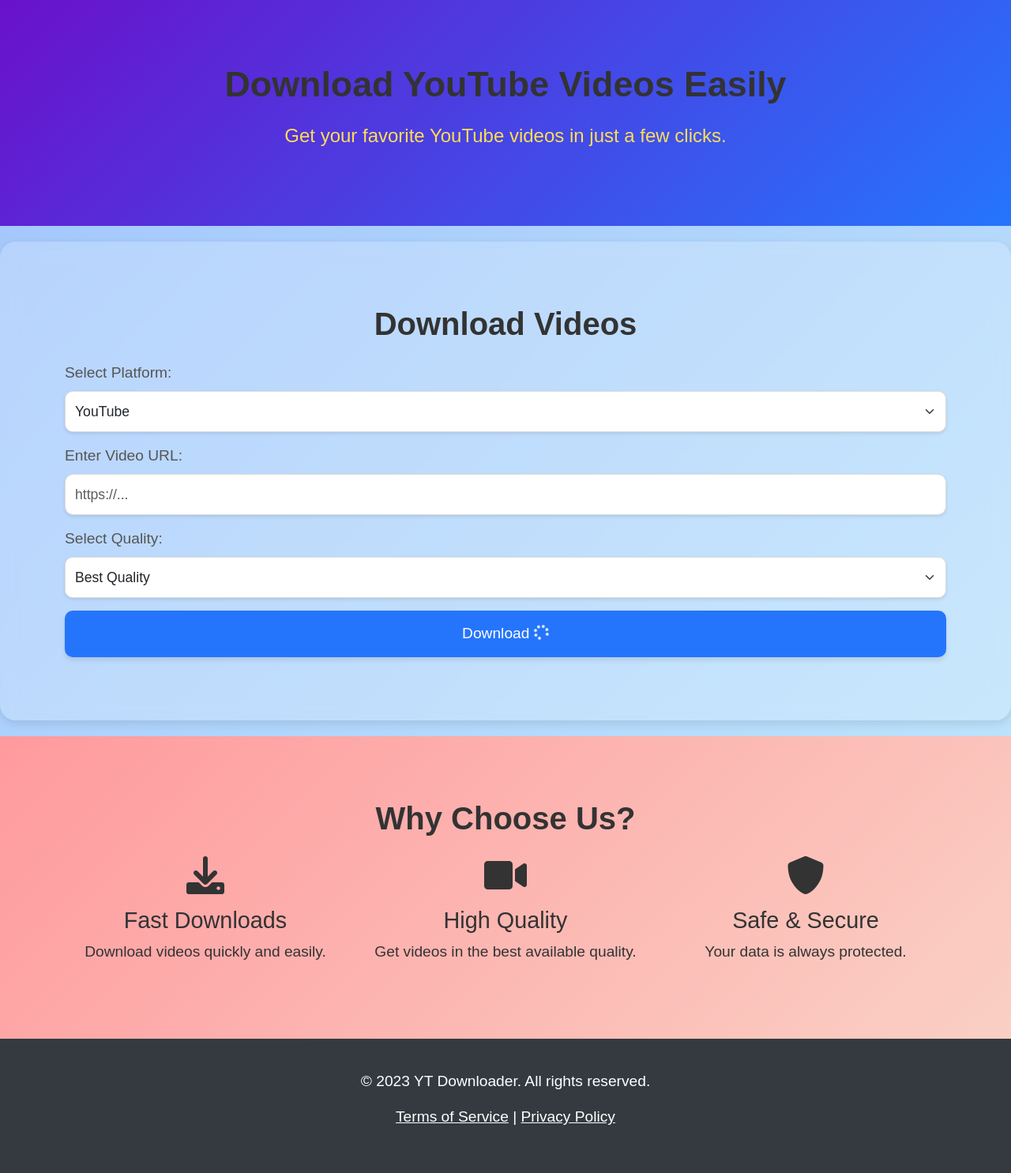
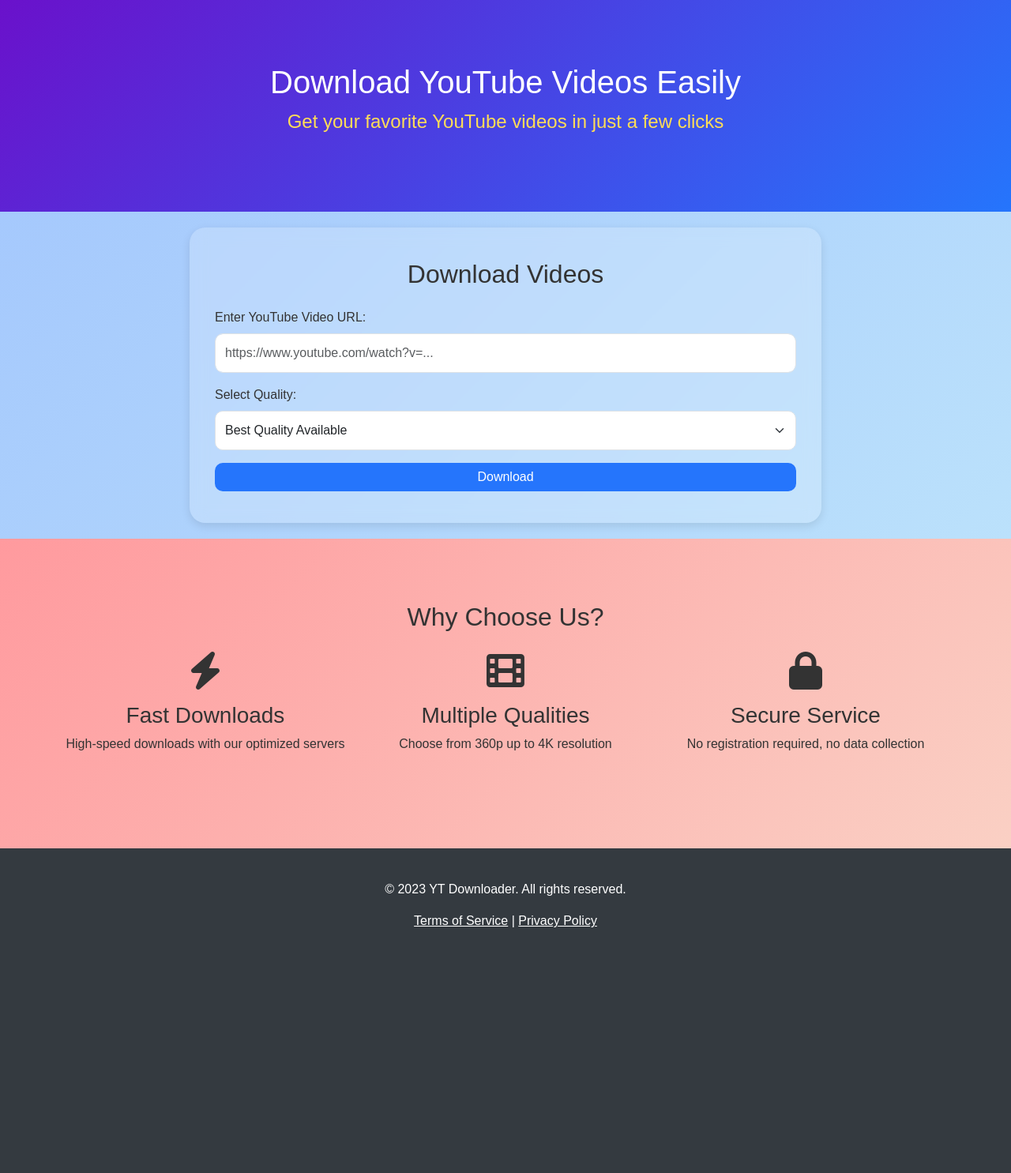
Before and after one commit to 12-anupam/ytd, a Flask app: page / in a window 1280 px wide. Shown: the part 60-1545 px from the top of the page at 79% size. After the commit the page ends 1234 px from the top, so only its background shows below. Run offline with Flask 3, Linux system fonts and the light colour scheme; some libraries are stand-ins or nearby versions.

Commit message:
Update index.html

```diff
--- a/templates/index.html
+++ b/templates/index.html
@@ -7,253 +7,112 @@
     <link href="https://cdn.jsdelivr.net/npm/bootstrap@5.3.0/dist/css/bootstrap.min.css" rel="stylesheet">
     <link rel="stylesheet" href="https://cdnjs.cloudflare.com/ajax/libs/font-awesome/6.0.0/css/all.min.css">
     <style>
-        /* Apply a gradient background to the body */
         body {
             font-family: 'Arial', sans-serif;
             background: linear-gradient(135deg, #a1c4fd, #c2e9fb);
             margin: 0;
             padding: 0;
-            display: flex;
-            flex-direction: column;
-            align-items: center;
             min-height: 100vh;
         }
 
-        /* Navbar */
         .navbar {
-            background-color: #343a40; /* Dark background for navbar */
-            width: 100%; /* Full width */
-            padding: 10px 0; /* Padding for navbar */
+            background-color: #343a40;
+            width: 100%;
+            padding: 10px 0;
         }
 
         .navbar-brand {
-            margin: 0 auto; /* Center the navbar brand */
+            margin: 0 auto;
             font-weight: 600;
-            color: white !important; /* Ensure text is white */
+            color: white !important;
         }
 
-        /* Hero Section */
         .hero-section {
-            background: linear-gradient(135deg, #6a11cb, #2575fc); /* Gradient background */
-            padding: 80px 20px; /* Increased padding */
+            background: linear-gradient(135deg, #6a11cb, #2575fc);
+            padding: 80px 20px;
             text-align: center;
             color: white;
-            width: 100%; /* Full width */
+            width: 100%;
         }
 
         .hero-section .lead {
-            color: #ffdd57; /* Yellow text color */
-            font-size: 1.5rem; /* Increased font size */
+            color: #ffdd57;
+            font-size: 1.5rem;
             font-weight: 500;
         }
 
-        /* Download Section */
         .download-section {
-            background: rgba(255, 255, 255, 0.2); /* Glass background */
-            backdrop-filter: blur(10px); /* Glass effect */
-            padding: 80px 20px; /* Increased padding */
+            background: rgba(255, 255, 255, 0.2);
+            backdrop-filter: blur(10px);
+            padding: 40px 20px;
             color: #333;
-            width: 100%; /* Full width */
-            border-radius: 20px; /* Rounded corners */
+            width: 90%;
+            max-width: 800px;
+            border-radius: 20px;
             box-shadow: 0 4px 12px rgba(0, 0, 0, 0.1);
-            margin: 20px 0;
+            margin: 20px auto;
         }
 
-        .download-section h2 {
-            font-size: 2.5rem; /* Increased font size */
-            margin-bottom: 40px; /* Increased margin */
+        .features-section {
+            background: linear-gradient(135deg, #ff9a9e, #fad0c4);
+            padding: 80px 20px;
+            color: #333;
+            width: 100%;
         }
 
-        .download-section label {
-            font-size: 1.2rem; /* Increased font size */
+        .footer {
+            background: #343a40;
+            color: white;
+            padding: 40px 20px;
+            text-align: center;
+            width: 100%;
+            margin-top: auto;
         }
 
-        .download-section input,
-        .download-section select {
-            font-size: 1.1rem; /* Increased font size */
-            padding: 12px; /* Increased padding */
-        }
-
-        .download-section button {
-            font-size: 1.2rem; /* Increased font size */
-            padding: 15px; /* Increased padding */
-        }
-
-        /* Features Section */
-        .features-section {
-            background: linear-gradient(135deg, #ff9a9e, #fad0c4); /* Gradient background */
-            padding: 80px 20px; /* Increased padding */
-            color: #333;
-            width: 100%; /* Full width */
-        }
-
-        .features-section h2 {
-            font-size: 2.5rem; /* Increased font size */
-            margin-bottom: 40px; /* Increased margin */
-        }
-
-        .features-section h3 {
-            font-size: 1.8rem; /* Increased font size */
-        }
-
-        .features-section p {
-            font-size: 1.2rem; /* Increased font size */
-        }
-
-        /* Footer */
-        .footer {
-            background: #343a40; /* Dark background for footer */
-            color: white;
-            padding: 40px 20px; /* Increased padding */
-            text-align: center;
-            width: 100%; /* Full width */
-        }
-
-        .footer p {
-            font-size: 1.2rem; /* Increased font size */
-        }
-
-        /* Hidden class */
         .hidden {
             display: none;
         }
 
-        /* Buttons */
         .btn-primary {
             background-color: #2575fc;
             border: none;
-            border-radius: 10px; /* Rounded corners */
+            border-radius: 10px;
             font-weight: 500;
-            box-shadow: 0 4px 6px rgba(0, 0, 0, 0.1); /* Button shadow */
             transition: all 0.3s ease;
         }
 
         .btn-primary:hover {
             background-color: #1a5bbf;
-            transform: translateY(-2px); /* Slight lift on hover */
-            box-shadow: 0 6px 8px rgba(0, 0, 0, 0.15); /* Enhanced shadow on hover */
+            transform: translateY(-2px);
         }
 
-        /* Form controls */
         .form-control, .form-select {
-            border-radius: 10px; /* Rounded corners */
-            border: 1px solid #ddd;
-            font-weight: 400;
-            box-shadow: 0 2px 4px rgba(0, 0, 0, 0.1); /* Input shadow */
-            transition: all 0.3s ease;
+            border-radius: 10px;
+            padding: 12px;
         }
 
-        .form-control:focus, .form-select:focus {
-            border-color: #2575fc;
-            box-shadow: 0 4px 8px rgba(37, 117, 252, 0.2); /* Enhanced shadow on focus */
+        .alert {
+            border-radius: 10px;
         }
 
-        /* Alerts */
-        .alert-success {
-            background-color: rgba(212, 237, 218, 0.8); /* Semi-transparent background */
-            backdrop-filter: blur(10px); /* Glass effect */
-            color: #155724;
-            border: 1px solid #c3e6cb;
-            border-radius: 10px; /* Rounded corners */
+        #download-progress {
+            margin-top: 15px;
+            display: none;
         }
 
-        .alert-danger {
-            background-color: rgba(248, 215, 218, 0.8); /* Semi-transparent background */
-            backdrop-filter: blur(10px); /* Glass effect */
-            color: #721c24;
-            border: 1px solid #f5c6cb;
-            border-radius: 10px; /* Rounded corners */
+        .progress-bar {
+            transition: width 0.3s ease;
         }
 
-        /* Headings */
-        h1 {
-            margin-bottom: 20px;
-            color: #333;
-            font-size: 2.8rem; /* Increased font size */
-            font-weight: 600;
+        @media (max-width: 768px) {
+            .download-section {
+                width: 95%;
+                padding: 30px 15px;
             }
 
-        h2 {
-            font-weight: 600;
+            .hero-section .lead {
+                font-size: 1.2rem;
             }
-
-        h3 {
-            font-weight: 500;
-        }
-
-        /* Labels */
-        label {
-            display: block;
-            margin: 15px 0 5px;
-            font-weight: 500;
-            color: #555;
-        }
-
-        /* Inputs and selects */
-        input, select {
-            width: 100%;
-            padding: 10px;
-            margin-bottom: 15px;
-            border: 1px solid #ccc;
-            border-radius: 10px; /* Rounded corners */
-            font-size: 14px;
-        }
-
-        /* Buttons */
-        button {
-            width: 100%;
-            padding: 12px;
-            background-color: #28a745;
-            color: white;
-            border: none;
-            border-radius: 10px; /* Rounded corners */
-            font-size: 16px;
-            cursor: none; /* Disable cursor by default */
-            display: flex;
-            align-items: center;
-            justify-content: center;
-            gap: 10px;
-            font-weight: 500;
-            box-shadow: 0 4px 6px rgba(0, 0, 0, 0.1); /* Button shadow */
-            transition: all 0.3s ease;
-        }
-
-        button:not(:disabled) {
-            cursor: pointer; /* Enable cursor when the button is not disabled */
-        }
-
-        button:disabled {
-            background-color: #6c757d;
-            cursor: not-allowed;
-        }
-
-        button:hover:not(:disabled) {
-            background-color: #218838;
-            transform: translateY(-2px); /* Slight lift on hover */
-            box-shadow: 0 6px 8px rgba(0, 0, 0, 0.15); /* Enhanced shadow on hover */
-        }
-
-        /* Spinner */
-        .spinner {
-            display: inline-block;
-        }
-
-        /* Messages */
-        .message {
-            margin-top: 20px;
-            padding: 15px;
-            border-radius: 10px; /* Rounded corners */
-            font-size: 14px;
-        }
-
-        .message a {
-            color: #155724;
-            font-weight: 600;
-            text-decoration: none;
-        }
-
-        .message a:hover {
-            text-decoration: underline;
         }
     </style>
 </head>
@@ -269,7 +128,7 @@
     <section class="hero-section">
         <div class="container">
             <h1>Download YouTube Videos Easily</h1>
-            <p class="lead">Get your favorite YouTube videos in just a few clicks.</p>
+            <p class="lead">Get your favorite YouTube videos in just a few clicks</p>
         </div>
     </section>
 
@@ -277,33 +136,33 @@
     <section id="download" class="download-section">
         <div class="container">
             <h2 class="text-center mb-4">Download Videos</h2>
-            <form id="download-form" method="POST" class="mt-4">
+            <form id="download-form" class="mt-4">
                 <div class="mb-3">
-                    <label for="platform" class="form-label">Select Platform:</label>
-                    <select id="platform" name="platform" class="form-select" required>
-                        <option value="youtube">YouTube</option>
-                        <option value="instagram">Instagram</option>
-                        <option value="twitter">Twitter (X)</option>
-                    </select>
-                </div>
-                <div class="mb-3">
-                    <label for="url" class="form-label">Enter Video URL:</label>
-                    <input type="text" id="url" name="url" class="form-control" placeholder="https://..." required>
+                    <label for="url" class="form-label">Enter YouTube Video URL:</label>
+                    <input type="text" id="url" name="url" class="form-control"
+                           placeholder="https://www.youtube.com/watch?v=..." required>
                 </div>
                 <div class="mb-3">
                     <label for="quality" class="form-label">Select Quality:</label>
                     <select id="quality" name="quality" class="form-select" required>
-                        <option value="best">Best Quality</option>
+                        <option value="best">Best Quality Available</option>
+                        <option value="2160">4K (2160p)</option>
+                        <option value="1440">1440p</option>
+                        <option value="1080">1080p</option>
+                        <option value="720">720p</option>
+                        <option value="480">480p</option>
                         <option value="360">360p</option>
-                        <option value="480">480p</option>
-                        <option value="720">720p</option>
-                        <option value="1080">1080p</option>
                     </select>
                 </div>
                 <button type="submit" id="download-button" class="btn btn-primary w-100">
                     <span id="button-text">Download</span>
                     <span id="button-spinner" class="spinner hidden"><i class="fas fa-spinner fa-spin"></i></span>
                 </button>
+
+                <div id="download-progress" class="progress mt-3">
+                    <div id="progress-bar" class="progress-bar progress-bar-striped progress-bar-animated"
+                         role="progressbar" style="width: 0%"></div>
+                </div>
             </form>
             <div id="message" class="mt-4 alert hidden"></div>
         </div>
@@ -314,20 +173,20 @@
         <div class="container">
             <h2 class="text-center mb-4">Why Choose Us?</h2>
             <div class="row">
-                <div class="col-md-4 text-center">
-                    <i class="fas fa-download fa-3x mb-3"></i>
+                <div class="col-md-4 text-center mb-4">
+                    <i class="fas fa-bolt fa-3x mb-3"></i>
                     <h3>Fast Downloads</h3>
-                    <p>Download videos quickly and easily.</p>
+                    <p>High-speed downloads with our optimized servers</p>
                 </div>
-                <div class="col-md-4 text-center">
-                    <i class="fas fa-video fa-3x mb-3"></i>
-                    <h3>High Quality</h3>
-                    <p>Get videos in the best available quality.</p>
+                <div class="col-md-4 text-center mb-4">
+                    <i class="fas fa-film fa-3x mb-3"></i>
+                    <h3>Multiple Qualities</h3>
+                    <p>Choose from 360p up to 4K resolution</p>
                 </div>
-                <div class="col-md-4 text-center">
-                    <i class="fas fa-shield-alt fa-3x mb-3"></i>
-                    <h3>Safe & Secure</h3>
-                    <p>Your data is always protected.</p>
+                <div class="col-md-4 text-center mb-4">
+                    <i class="fas fa-lock fa-3x mb-3"></i>
+                    <h3>Secure Service</h3>
+                    <p>No registration required, no data collection</p>
                 </div>
             </div>
         </div>
@@ -338,62 +197,117 @@
         <div class="container">
             <p>&copy; 2023 YT Downloader. All rights reserved.</p>
             <p>
-                <a href="/terms" class="text-white">Terms of Service</a> |
-                <a href="/privacy" class="text-white">Privacy Policy</a>
+                <a href="#" class="text-white">Terms of Service</a> |
+                <a href="#" class="text-white">Privacy Policy</a>
             </p>
         </div>
     </footer>
 
     <script src="https://cdn.jsdelivr.net/npm/bootstrap@5.3.0/dist/js/bootstrap.bundle.min.js"></script>
     <script>
-        document.getElementById("download-form").addEventListener("submit", async (e) => {
-            e.preventDefault();
-
-            // Disable the button and show the spinner
-            const button = document.getElementById("download-button");
+        document.addEventListener("DOMContentLoaded", function() {
+            const downloadForm = document.getElementById("download-form");
+            const downloadButton = document.getElementById("download-button");
             const buttonText = document.getElementById("button-text");
             const spinner = document.getElementById("button-spinner");
             const messageDiv = document.getElementById("message");
+            const progressDiv = document.getElementById("download-progress");
+            const progressBar = document.getElementById("progress-bar");
 
-            button.disabled = true;
-            buttonText.textContent = "Downloading...";
+            // Event listener for form submission
+            downloadForm.addEventListener("submit", async (e) => {
+                e.preventDefault();
+
+                // Get form values
+                const url = document.getElementById("url").value.trim();
+                const quality = document.getElementById("quality").value;
+
+                // Validate URL
+                if (!url.includes('youtube.com') && !url.includes('youtu.be')) {
+                    showMessage("Please enter a valid YouTube URL", "danger");
+                    return;
+                }
+
+                // Start download process
+                startDownload(url, quality);
+            });
+
+            async function startDownload(url, quality) {
+                try {
+                    // Show loading state
+                    downloadButton.disabled = true;
+                    buttonText.textContent = "Preparing...";
                     spinner.classList.remove("hidden");
+                    progressDiv.style.display = "block";
+                    progressBar.style.width = "10%";
                     messageDiv.classList.add("hidden");
 
-            const formData = new FormData(e.target);
+                    // Make request to server
                     const response = await fetch("/", {
                         method: "POST",
-                body: new URLSearchParams(formData),
                         headers: {
                             "Content-Type": "application/x-www-form-urlencoded",
                         },
+                        body: `url=${encodeURIComponent(url)}&quality=${quality}`
                     });
+
+                    progressBar.style.width = "30%";
 
                     const result = await response.json();
 
-            if (result.success) {
+                    if (!response.ok) {
+                        throw new Error(result.error || "Failed to download video");
+                    }
+
+                    progressBar.style.width = "50%";
+
+                    // Start the actual download
                     const file_name = result.file_name;
                     const downloadUrl = `/download/${file_name}`;
 
-                // Prompt the user to save the file
-                const anchor = document.createElement("a");
-                anchor.href = downloadUrl;
-                anchor.download = file_name;
-                anchor.click();
+                    progressBar.style.width = "70%";
 
-                messageDiv.innerHTML = `<div class="alert alert-success">Download complete! <a href="${downloadUrl}" download>Click here</a> to download the file.</div>`;
-            } else {
-                messageDiv.innerHTML = `<div class="alert alert-danger">Error: ${result.error}</div>`;
+                    // Create hidden iframe for download
+                    const iframe = document.createElement('iframe');
+                    iframe.src = downloadUrl;
+                    iframe.style.display = 'none';
+                    document.body.appendChild(iframe);
+
+                    progressBar.style.width = "90%";
+
+                    // Show success message
+                    showMessage("Download started! If it doesn't begin automatically, <a href='" +
+                               downloadUrl + "' download>click here</a>.", "success");
+
+                    progressBar.style.width = "100%";
+
+                } catch (error) {
+                    showMessage("Error: " + error.message, "danger");
+                    console.error("Download error:", error);
+                } finally {
+                    // Reset UI
+                    setTimeout(() => {
+                        downloadButton.disabled = false;
+                        buttonText.textContent = "Download";
+                        spinner.classList.add("hidden");
+                        progressDiv.style.display = "none";
+                        progressBar.style.width = "0%";
+                    }, 1000);
+                }
             }
 
-            // Enable the button and hide the spinner
-            button.disabled = false;
-            buttonText.textContent = "Download";
-            spinner.classList.add("hidden");
+            function showMessage(text, type) {
+                messageDiv.innerHTML = text;
+                messageDiv.className = `alert alert-${type}`;
                 messageDiv.classList.remove("hidden");
+                messageDiv.scrollIntoView({ behavior: "smooth" });
+            }
 
-            // Scroll to the message only after the download button is pressed
-            messageDiv.scrollIntoView({ behavior: "smooth" });
+            // Enable tooltips
+            const tooltipTriggerList = [].slice.call(document.querySelectorAll('[data-bs-toggle="tooltip"]'));
+            tooltipTriggerList.map(function (tooltipTriggerEl) {
+                return new bootstrap.Tooltip(tooltipTriggerEl);
+            });
         });
     </script>
 </body>
```
Lines whose indentation alone changed are shown as unchanged.
